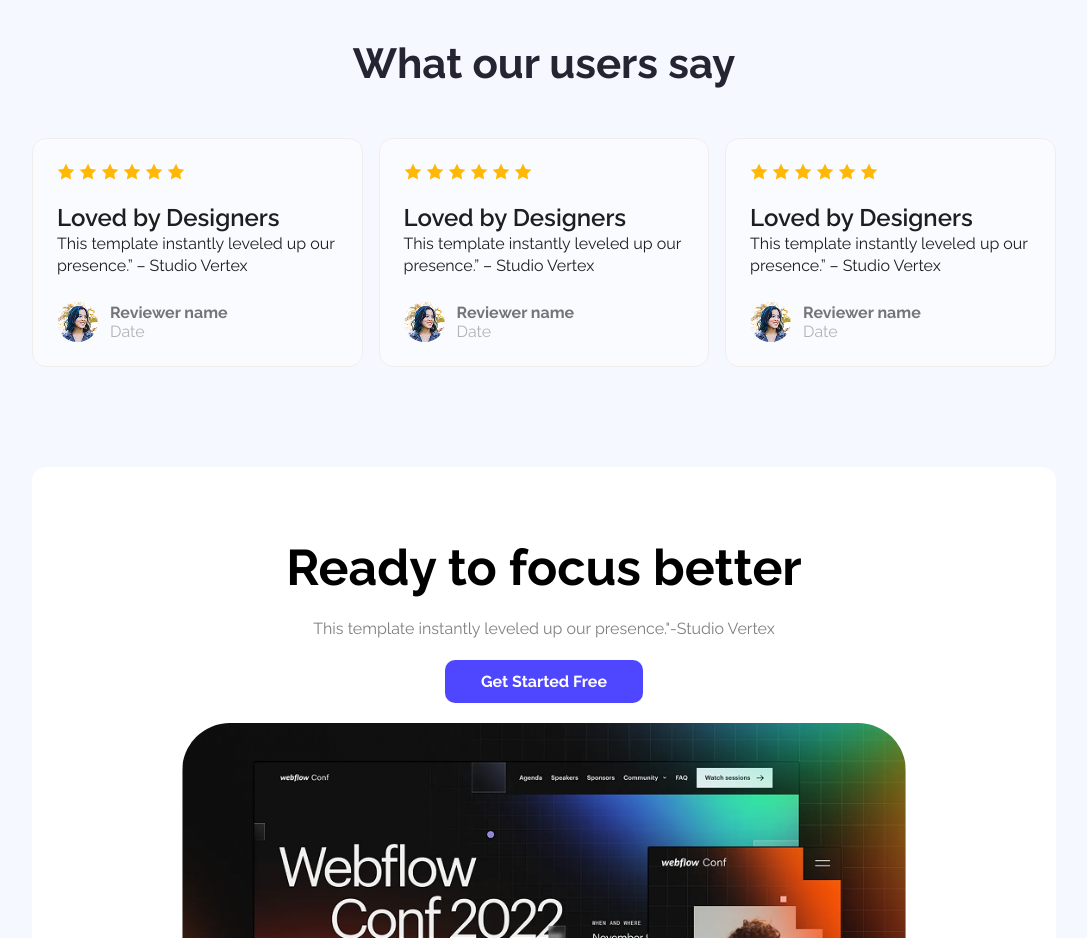
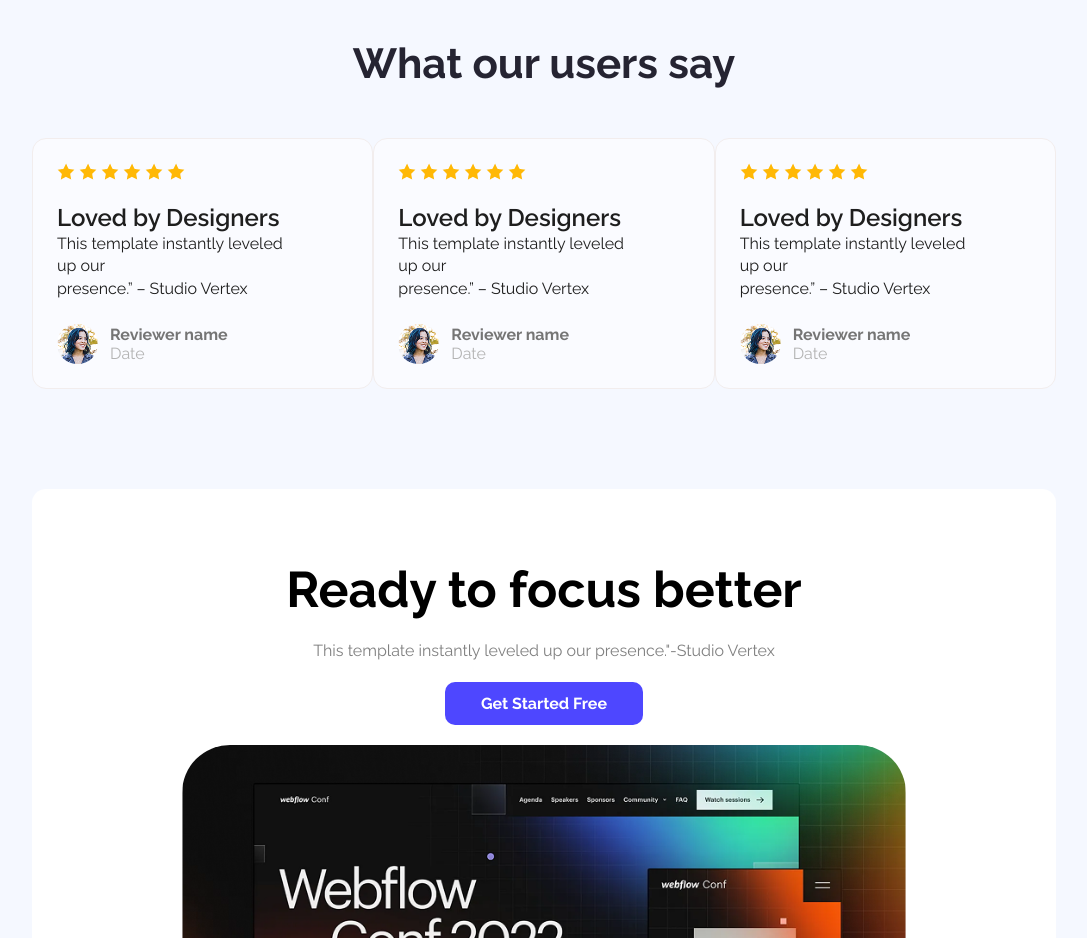
Before and after one commit to rakib120822/ui-template-page, a plain HTML site: page index.html in a window 1280 px wide. Shown: the part 1540-2478 px from the top of the page, without its empty margins (96-1183 px from the left). Drawn offline with Linux system fonts and the light colour scheme.

Commit message:
increasing paddin on review class in css file

```diff
--- a/index.css
+++ b/index.css
@@ -163,7 +163,7 @@ nav h1 {
 }
 
 .review {
-    padding: 24px 27px 24px 24px;
+    padding: 24px 70px 24px 24px;
     text-align: start;
     border: 1px solid #F2EDED;
     border-radius: 14px;
@@ -215,7 +215,7 @@ nav h1 {
     color: #B3B3B3;
 }
 
-/* focuse-section-style */
+/* focus-section-style */
 .focus-section {
     width: 80%;
     margin: 100px auto;
```
